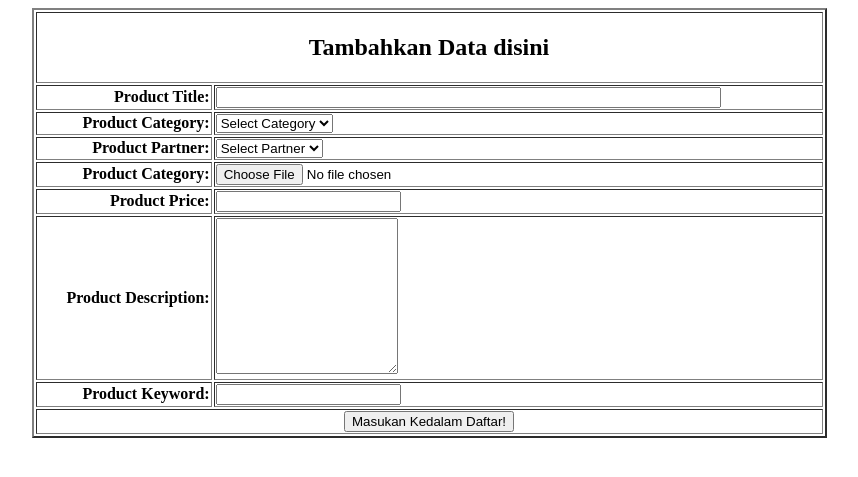
After one commit to NahrulK/warung-media, a PHP site: page /admin_area/insert_jasa.php in a window 1280 px wide. The commit adds this page. Shown: the top 477 px of the page, without its empty margins (211-1069 px from the left). Run offline with PHP 8.4, Linux system fonts and the light colour scheme; data that the repository does not hold is empty.

Commit message:
Membuat Insert Jasa

```diff
--- /dev/null
+++ b/admin_area/includes/db.php
@@ -0,0 +1,14 @@
+<?php
+$servername = "localhost";
+$username = "root";
+
+
+// Create connection
+$con = new mysqli($servername, $username, "", "warung_media");
+
+// Check connection
+if ($con->connect_error) {
+  die("Connection failed: " . $con->connect_error);
+}
+
+?>
--- /dev/null
+++ b/admin_area/insert_jasa.php
@@ -0,0 +1,96 @@
+<?php
+include ("includes/db.php");
+?>
+
+<!DOCTYPE html>
+<html lang="en">
+<head>
+    <meta charset="UTF-8">
+    <meta http-equiv="X-UA-Compatible" content="IE=edge">
+    <meta name="viewport" content="width=device-width, initial-scale=1.0">
+    <title>Menambahkan Jasa</title>
+</head>
+<body>
+
+    <form action="insert_jasa.php" method="post" enctype="multipart/form-data">
+
+        <table align="center" width="795px" border="2" >
+            <tr align="center">
+                <td colspan="7"><h2>Tambahkan Data disini</h2></td>
+            </tr>
+            <tr>
+                <td align="right"><b>Product Title:</b></td>
+                <td><input type="text" name="product_title" size="60" required></td>
+            </tr>
+            <tr>
+                <td align="right"><b>Product Category:</b></td>
+                <td><select name="product_cat" id="">
+                    <option>Select Category</option>
+                    <?php
+
+                    $get_cats = "select * from categories";
+                    $run_cats = mysqli_query($con, $get_cats);
+
+                    while($row_cats=mysqli_fetch_array($run_cats)) {
+
+                        $cat_id = $row_cats['cat_id'];
+                        $cat_title = $row_cats['cat_title'];
+
+                        echo "<option value='$cat_id'>$cat_title</option>";
+                    };
+
+                    ?>
+                </select></td>
+            </tr>
+
+            <tr>
+                <td align="right"><b>Product Partner:</b></td>
+                <td><select name="product_cat" id="">
+                    <option>Select Partner</option>
+                    <?php
+
+                    $get_brands = "select * from partner";
+                    $run_brands = mysqli_query($con, $get_brands);
+
+                    while($row_brands=mysqli_fetch_array($run_brands)) {
+
+                        $brand_id = $row_brands['brand_id'];
+                        $brand_title = $row_brands['brand_title'];
+
+                        echo "<option value='$brand_id'>$brand_title</option>";
+                    };
+
+                    ?>
+                </select></td>
+            </tr>
+
+            <tr>
+                <td align="right"><b>Product Category:</b></td>
+                <td><input type="file" name="product_image"></td>
+            </tr>
+
+            <tr>
+                <td align="right"><b>Product Price:</b></td>
+                <td><input type="text" name="product_price"></td>
+            </tr>
+
+            <tr>
+                <td align="right"><b>Product Description:</b></td>
+                <td><textarea name="prduct_desc" id="" cols="20" rows="10"></textarea></td>
+            </tr>
+
+            <tr>
+                <td align="right"><b>Product Keyword:</b></td>
+                <td><input type="text" name="product_keywords"></td>
+            </tr>
+
+            <tr align="center">
+                    <td colspan="7"><input type="submit" name="insert_post" value="Masukan Kedalam Daftar!"></td>
+            </tr>
+
+        </table>
+
+    </form>
+
+</body>
+</html>
```
Also changed, not shown: functions/functions.php (added, +48 -0 lines), index.php (+4 -25 lines).
